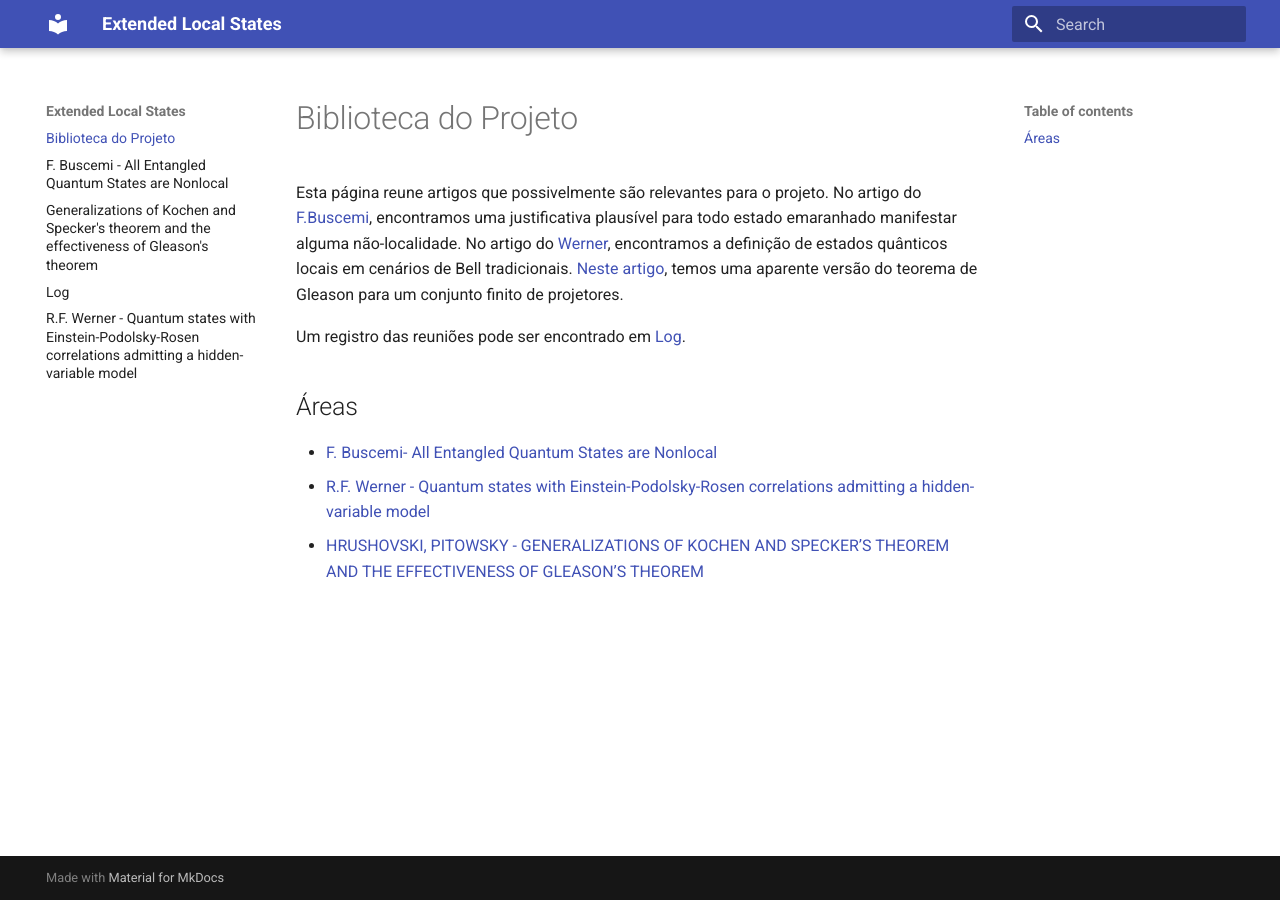
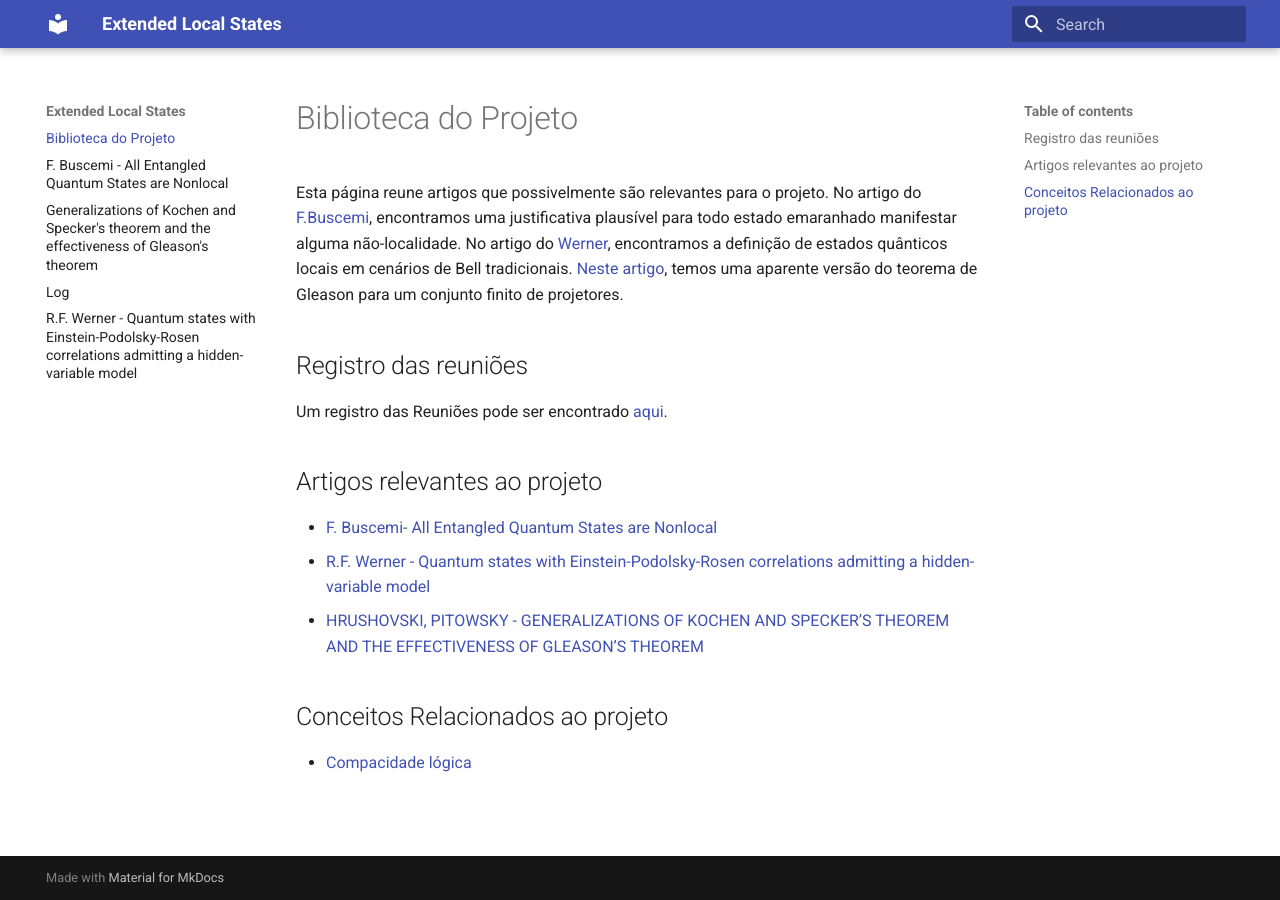
Before and after one commit to ruffolo14/LocalStates, an MkDocs documentation site: the page built from docs/index.md, in a window 1280 px wide. Built offline with MkDocs 1.6.1 and Material for MkDocs 9.7.7, drawn with Linux system fonts in a browser that asks for light colours.

Commit message:
Update index.md

```diff
--- a/docs/index.md
+++ b/docs/index.md
@@ -2,10 +2,14 @@
 
 Esta página reune artigos que possivelmente são relevantes para o projeto. No artigo do [F.Buscemi](buscemi2012all.md), encontramos uma justificativa plausível para todo estado emaranhado manifestar alguma não-localidade. No artigo do [Werner](werner1989quantum.md), encontramos a definição de estados quânticos locais em cenários de Bell tradicionais. [Neste artigo](hrushovski2004generalizations.md), temos uma aparente versão do teorema de Gleason para um conjunto finito de projetores.
 
-Um registro das reuniões pode ser encontrado em [Log](log.md).
+## Registro das reuniões
+Um registro das Reuniões pode ser encontrado [aqui](log.md).
 
-## Áreas
+## Artigos relevantes ao projeto
 
 - [F. Buscemi- All Entangled Quantum States are Nonlocal](buscemi2012all.md)
 - [R.F. Werner - Quantum states with Einstein-Podolsky-Rosen correlations admitting a hidden-variable model](werner1989quantum.md)
 - [HRUSHOVSKI, PITOWSKY - GENERALIZATIONS OF KOCHEN AND SPECKER’S THEOREM AND THE EFFECTIVENESS OF GLEASON’S THEOREM](hrushovski2004generalizations.md)
+
+## Conceitos Relacionados ao projeto
+- [Compacidade lógica](compactness.md)
```
